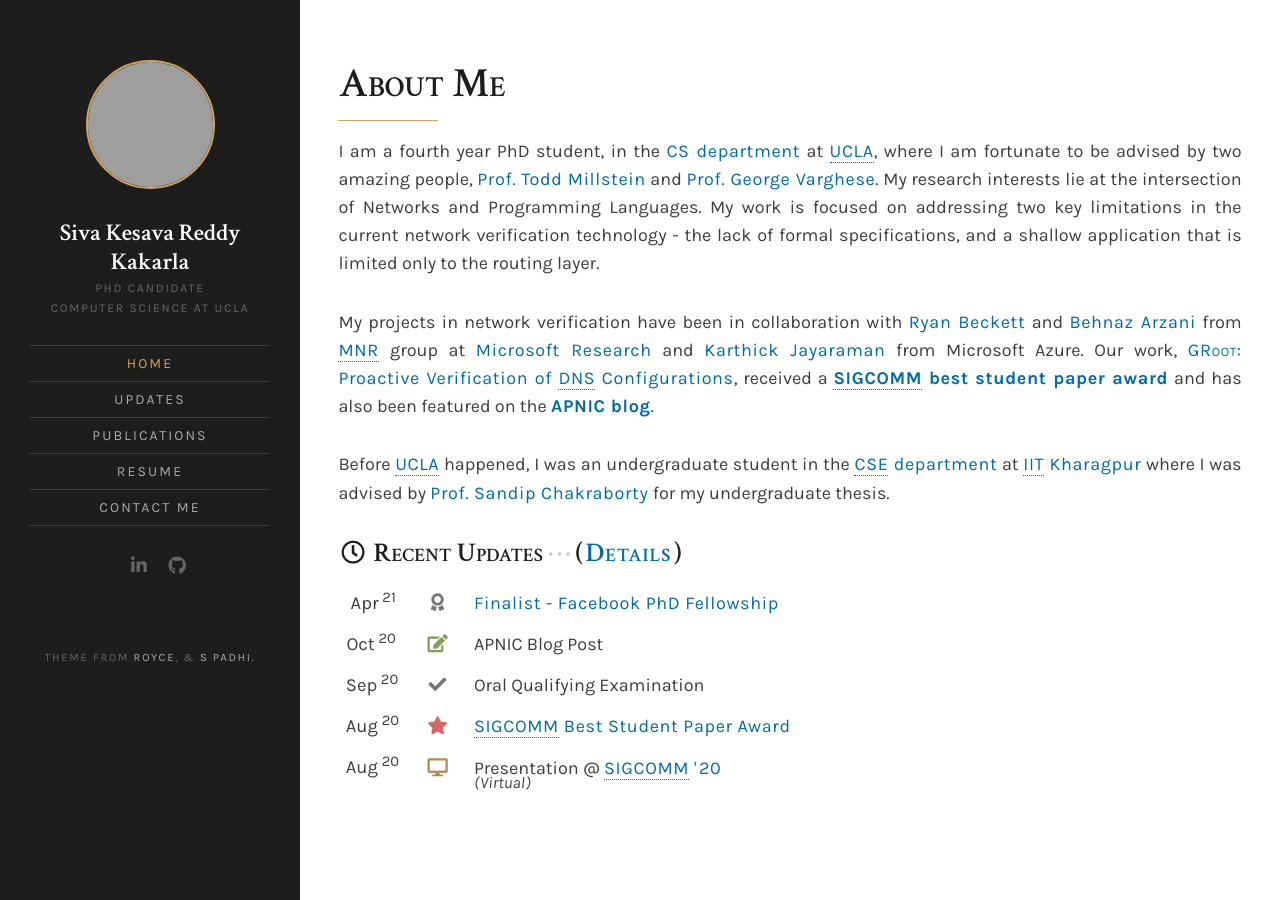
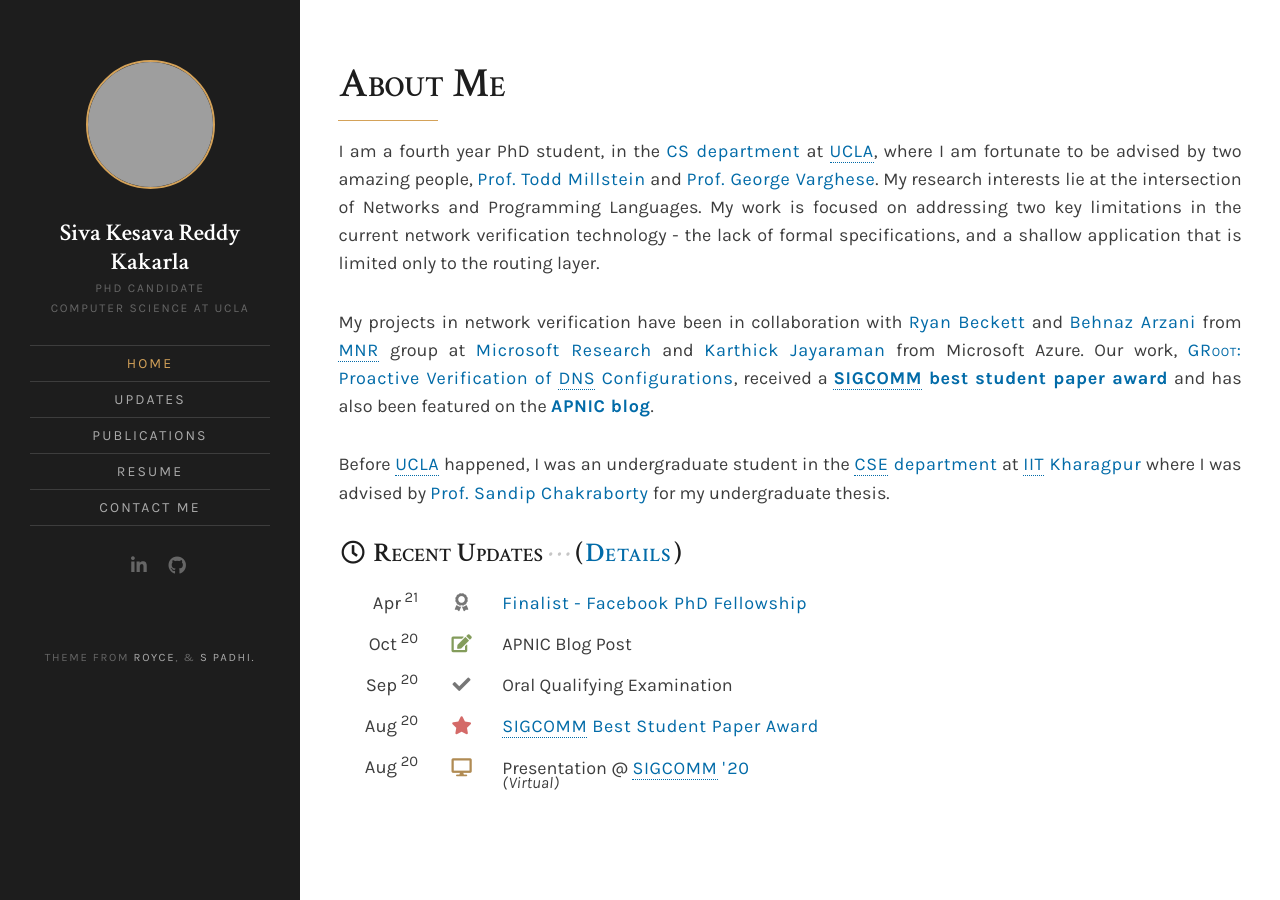
Before and after one commit to SivaKesava1/sivakesava1.github.io, a Jekyll site: the page built from index.md, in a window 1280 px wide. Built offline with Jekyll 4.4.1, drawn with Linux system fonts in a browser that asks for light colours; nearby versions of some CDN libraries; a style sheet for code colours, icons or effects is not loaded; grey boxes are pictures that could not be loaded.

Commit message:
Proper spacing for different media

```diff
--- a/_sass/_updates.scss
+++ b/_sass/_updates.scss
@@ -66,18 +66,17 @@ $color-medium-accent: #7a1b7a;
     display: flex;
     align-items: baseline;
     flex-wrap: wrap;
-    justify-content: space-between;
     .flex-test{
         margin-bottom: 1%; /* (100-32*3)/2 */
     }
     .flex-description{
-        flex: 0 85%;
+        width: 75%;
     }
     .flex-date{
-        width: 50px;
+        width: 8%;
     }
     .flex-icon{
-        width: 20px;
+        width: 5%;
     }
 }
 
```
